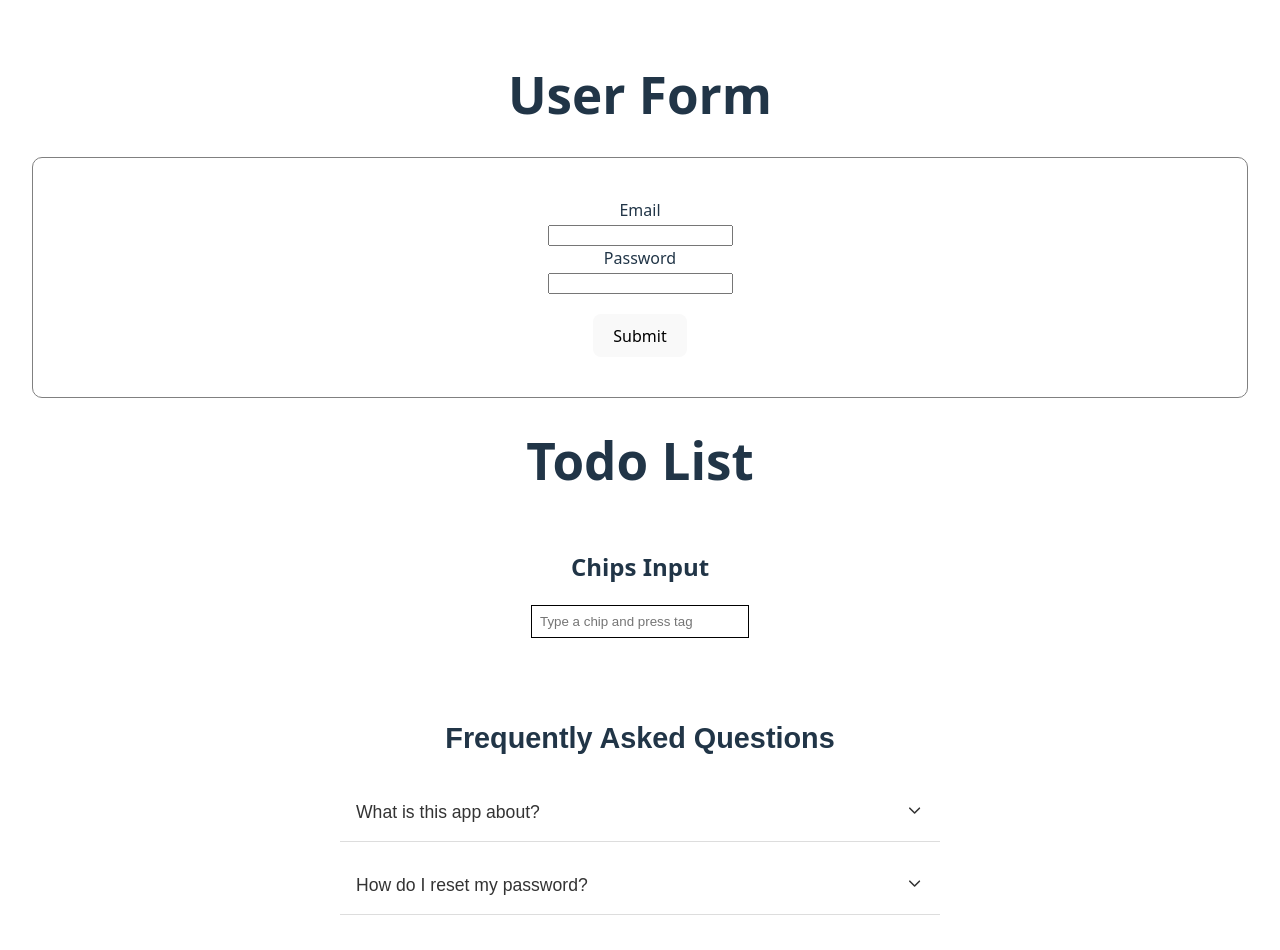
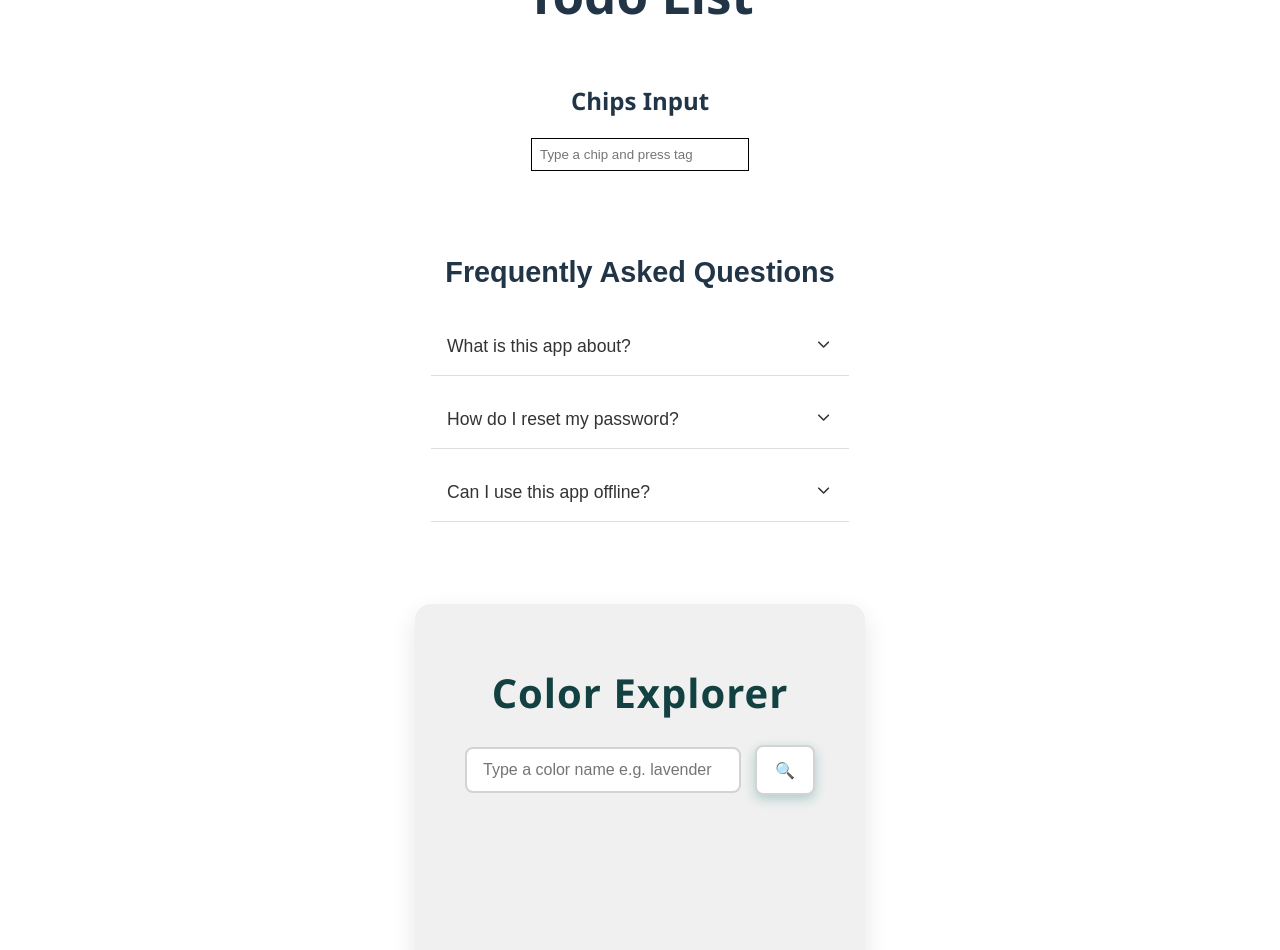
Before and after one commit to easypraveen/Reactv19-with-Vite, a React (Vite) app: page / in a window 1280 px wide. Shown: the top 950 px of the page. Built offline with nearby package versions, Linux system fonts and the light colour scheme.

Commit message:
color explorer project

```diff
--- a/src/App.css
+++ b/src/App.css
@@ -92,3 +92,106 @@
   color: #555;
   font-size: 0.95rem;
 }
+
+body {
+  margin: 0;
+  font-family: "Segoe UI", sans-serif;
+  user-select: none;
+  height: 100vh;
+  display: flex;
+  justify-content: center;
+  align-items: center;
+}
+
+.container {
+  max-width: 720px;
+  margin: 50px auto;
+  padding: 40px 50px;
+  background-color: #f0f0f0;
+  border-radius: 16px;
+  box-shadow: 0 10px 26px rgba(0, 0, 0, 0.1);
+  text-align: center;
+  height:500px
+}
+
+.container h1 {
+font-size: 2.5rem;
+  margin-bottom: 30px;
+  color: #134040;
+  letter-spacing: 1px;
+}
+
+.input-section {
+  display: flex;
+  justify-content: center;
+  align-items: center;
+  gap: 14px;
+  margin-bottom: 25px;
+  flex-wrap: wrap;
+}
+
+.input-section input {
+  padding: 12px 16px;
+  font-size: 16px;
+  border: 2px solid lightgray;
+  border-radius: 8px;
+  width: 240px;
+  background-color: #ffffff;
+  transition: border 0.3s ease;
+}
+
+.input-section input:focus {
+  border-color: gray;
+  outline: none;
+}
+
+.input-section button {
+  padding: 12px 18px;
+  font-size: 16px;
+  background-color: white;
+  color: #ffffff;
+  border: 2px solid lightgray;
+  border-radius: 8px;
+  cursor: pointer;
+  font-weight: 600;
+  transition: all 0.3s ease;
+  box-shadow: 0 4px 12px rgba(20, 123, 116, 0.3);
+}
+
+.input-section button:hover {
+  transform: translateY(-2px);
+}
+
+.color-box {
+  background-color: #ffffff;
+  padding: 30px 20px;
+  border-radius: 14px;
+  box-shadow: 0 8px 24px rgba(0, 0, 0, 0.08);
+  margin-top: 25px;
+  transition: transform 0.3s ease;
+}
+
+.color-box:hover {
+  transform: scale(1.02);
+}
+
+.preview {
+  width: 120px;
+  height: 120px;
+  border-radius: 50%;
+  margin: 0 auto 18px;
+  border: 3px solid #ccc;
+  box-shadow: 0 4px 12px rgba(0, 0, 0, 0.1);
+}
+
+.color-box p {
+  font-size: 18px;
+  margin: 6px 0;
+}
+
+.error {
+  color: #c0392b;
+  font-weight: bold;
+  margin-top: 20px;
+  font-size: 16px;
+}
--- a/src/App.jsx
+++ b/src/App.jsx
@@ -3,6 +3,7 @@ import './App.css'
 import TodoList from "./pages/TodoList"
 import ChipsInput from "./pages/ChipsInput"
 import FaqAccordion from "./pages/FaqAccordian"
+import ColorExplorer from "./pages/ColorExplorer"
 export const App = () => {
   return (
     <>
@@ -10,6 +11,7 @@ export const App = () => {
    <TodoList />
    <ChipsInput />
    <FaqAccordion />
+   <ColorExplorer/>
     </>
   )
 }
--- /dev/null
+++ b/src/pages/ColorExplorer.jsx
@@ -0,0 +1,58 @@
+import React, { useState } from 'react';
+import { colorNameToHex } from "../utils/mockData";
+
+const ColorExplorer = () => {
+
+  const [color, setColor] = useState("");
+  const [colorName, setColorName] = useState(null);
+  const [error,setError] = useState("")
+  const handleColorName = () => {
+    const hex = colorNameToHex(color.trim().toLowerCase());
+    if (hex) {
+      setColorName({ name: color, hex });
+      setError("")
+    } else {
+      setError("Sorry, I couldn't recognize that color.")
+      setColorName(null)
+    }
+  }
+  return (
+    <div className="container">
+      <h1>Color Explorer</h1>
+      <div className="input-section">
+        <input
+          type="text"
+          value={color}
+          onChange={(e) => setColor(e.target.value)}
+          data-testid="color-input"
+          placeholder="Type a color name e.g. lavender"
+        />
+        <button data-testid="search-button" onClick={handleColorName}>
+          🔍
+        </button>
+      </div>
+      {error && (
+        <p className="error" data-testid="error-msg">{error}</p>
+      )}
+      {colorName && (
+        <div className="color-box" data-testid="color-box">
+          <div
+            className="preview"
+            style={{ backgroundColor: colorName.hex }}
+            role="presentation"
+            data-testid="color-preview"
+          ></div>
+          <p data-testid="color-name">
+            <strong>Name: {colorName.name}</strong>
+          </p>
+          <p data-testid="color-hex">
+            <strong>Hex: {colorName.hex}</strong>
+          </p>
+        </div>
+        )}
+
+    </div>
+  );
+};
+
+export default ColorExplorer;
--- /dev/null
+++ b/src/utils/mockData.jsx
@@ -0,0 +1,154 @@
+const colors = {
+    aliceblue: "#f0f8ff",
+    antiquewhite: "#faebd7",
+    aqua: "#00ffff",
+    aquamarine: "#7fffd4",
+    azure: "#f0ffff",
+    beige: "#f5f5dc",
+    bisque: "#ffe4c4",
+    black: "#000000",
+    blanchedalmond: "#ffebcd",
+    blue: "#0000ff",
+    blueviolet: "#8a2be2",
+    brown: "#a52a2a",
+    burlywood: "#deb887",
+    cadetblue: "#5f9ea0",
+    chartreuse: "#7fff00",
+    chocolate: "#d2691e",
+    coral: "#ff7f50",
+    cornflowerblue: "#6495ed",
+    cornsilk: "#fff8dc",
+    crimson: "#dc143c",
+    cyan: "#00ffff",
+    darkblue: "#00008b",
+    darkcyan: "#008b8b",
+    darkgoldenrod: "#b8860b",
+    darkgray: "#a9a9a9",
+    darkgreen: "#006400",
+    darkgrey: "#a9a9a9",
+    darkkhaki: "#bdb76b",
+    darkmagenta: "#8b008b",
+    darkolivegreen: "#556b2f",
+    darkorange: "#ff8c00",
+    darkorchid: "#9932cc",
+    darkred: "#8b0000",
+    darksalmon: "#e9967a",
+    darkseagreen: "#8fbc8f",
+    darkslateblue: "#483d8b",
+    darkslategray: "#2f4f4f",
+    darkslategrey: "#2f4f4f",
+    darkturquoise: "#00ced1",
+    darkviolet: "#9400d3",
+    deeppink: "#ff1493",
+    deepskyblue: "#00bfff",
+    dimgray: "#696969",
+    dimgrey: "#696969",
+    dodgerblue: "#1e90ff",
+    firebrick: "#b22222",
+    floralwhite: "#fffaf0",
+    forestgreen: "#228b22",
+    fuchsia: "#ff00ff",
+    gainsboro: "#dcdcdc",
+    ghostwhite: "#f8f8ff",
+    gold: "#ffd700",
+    goldenrod: "#daa520",
+    gray: "#808080",
+    green: "#008000",
+    greenyellow: "#adff2f",
+    grey: "#808080",
+    honeydew: "#f0fff0",
+    hotpink: "#ff69b4",
+    indianred: "#cd5c5c",
+    indigo: "#4b0082",
+    ivory: "#fffff0",
+    khaki: "#f0e68c",
+    lavender: "#e6e6fa",
+    lavenderblush: "#fff0f5",
+    lawngreen: "#7cfc00",
+    lemonchiffon: "#fffacd",
+    lightblue: "#add8e6",
+    lightcoral: "#f08080",
+    lightcyan: "#e0ffff",
+    lightgoldenrodyellow: "#fafad2",
+    lightgray: "#d3d3d3",
+    lightgreen: "#90ee90",
+    lightgrey: "#d3d3d3",
+    lightpink: "#ffb6c1",
+    lightsalmon: "#ffa07a",
+    lightseagreen: "#20b2aa",
+    lightskyblue: "#87cefa",
+    lightslategray: "#778899",
+    lightslategrey: "#778899",
+    lightsteelblue: "#b0c4de",
+    lightyellow: "#ffffe0",
+    lime: "#00ff00",
+    limegreen: "#32cd32",
+    linen: "#faf0e6",
+    magenta: "#ff00ff",
+    maroon: "#800000",
+    mediumaquamarine: "#66cdaa",
+    mediumblue: "#0000cd",
+    mediumorchid: "#ba55d3",
+    mediumpurple: "#9370db",
+    mediumseagreen: "#3cb371",
+    mediumslateblue: "#7b68ee",
+    mediumspringgreen: "#00fa9a",
+    mediumturquoise: "#48d1cc",
+    mediumvioletred: "#c71585",
+    midnightblue: "#191970",
+    mintcream: "#f5fffa",
+    mistyrose: "#ffe4e1",
+    moccasin: "#ffe4b5",
+    navajowhite: "#ffdead",
+    navy: "#000080",
+    oldlace: "#fdf5e6",
+    olive: "#808000",
+    olivedrab: "#6b8e23",
+    orange: "#ffa500",
+    orangered: "#ff4500",
+    orchid: "#da70d6",
+    palegoldenrod: "#eee8aa",
+    palegreen: "#98fb98",
+    paleturquoise: "#afeeee",
+    palevioletred: "#db7093",
+    papayawhip: "#ffefd5",
+    peachpuff: "#ffdab9",
+    peru: "#cd853f",
+    pink: "#ffc0cb",
+    plum: "#dda0dd",
+    powderblue: "#b0e0e6",
+    purple: "#800080",
+    rebeccapurple: "#663399",
+    red: "#ff0000",
+    rosybrown: "#bc8f8f",
+    royalblue: "#4169e1",
+    saddlebrown: "#8b4513",
+    salmon: "#fa8072",
+    sandybrown: "#f4a460",
+    seagreen: "#2e8b57",
+    seashell: "#fff5ee",
+    sienna: "#a0522d",
+    silver: "#c0c0c0",
+    skyblue: "#87ceeb",
+    slateblue: "#6a5acd",
+    slategray: "#708090",
+    slategrey: "#708090",
+    snow: "#fffafa",
+    springgreen: "#00ff7f",
+    steelblue: "#4682b4",
+    tan: "#d2b48c",
+    teal: "#008080",
+    thistle: "#d8bfd8",
+    tomato: "#ff6347",
+    turquoise: "#40e0d0",
+    violet: "#ee82ee",
+    wheat: "#f5deb3",
+    white: "#ffffff",
+    whitesmoke: "#f5f5f5",
+    yellow: "#ffff00",
+    yellowgreen: "#9acd32",
+  };
+
+  export const colorNameToHex = (name) => {
+    return colors[name.replace(/\s+/g, "")];
+  };
```
